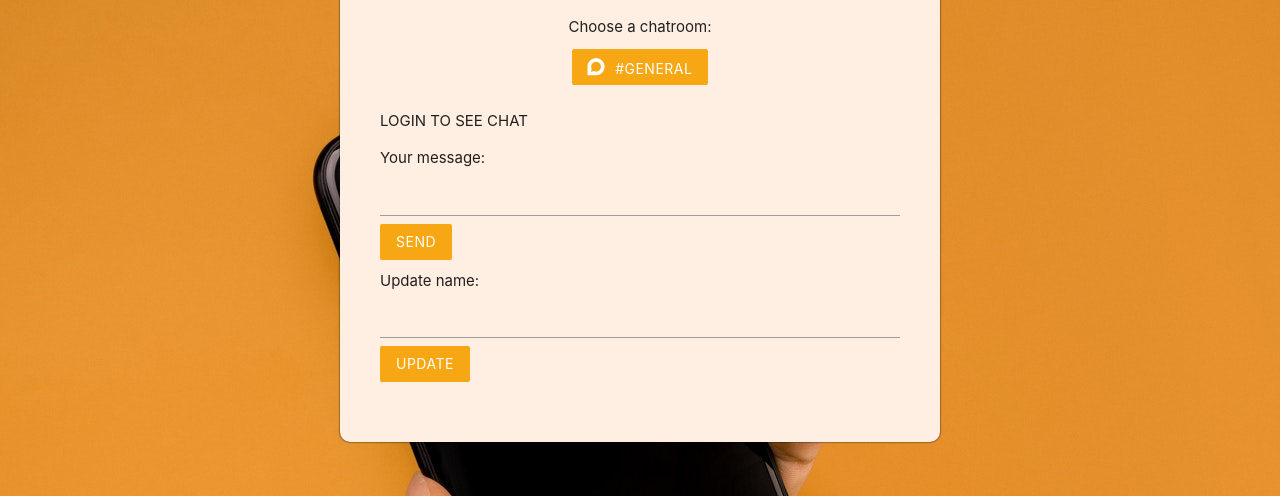
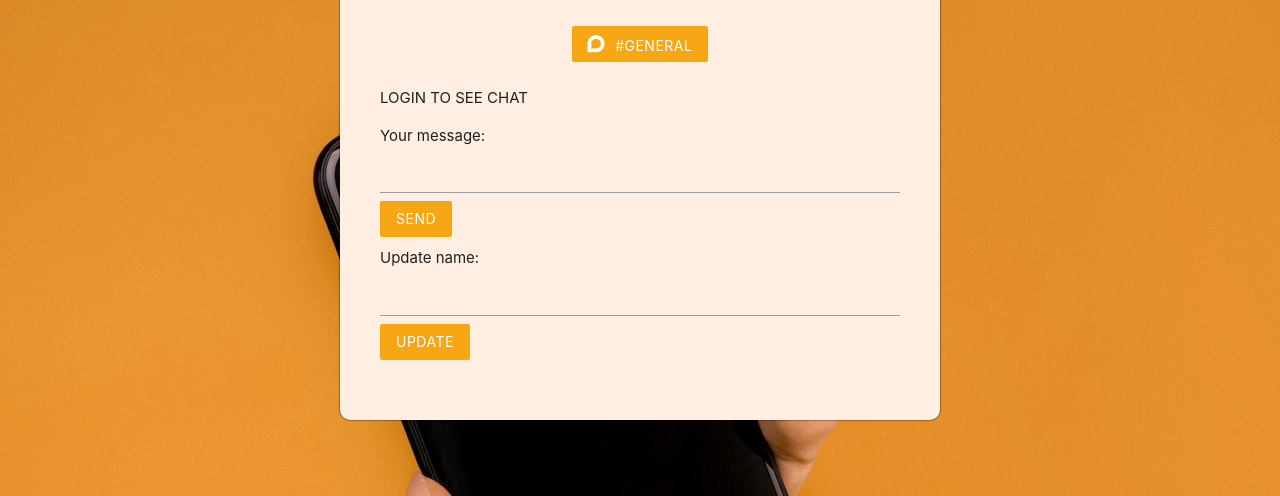
Before and after one commit to RicardoBernardo870/ChatRoom, a plain HTML site: page index.html in a window 1280 px wide. Shown: the part 304-800 px from the top of the page. Drawn offline with nearby package versions, Linux system fonts and the light colour scheme; no server answers.

Commit message:
Update index.html

```diff
--- a/index.html
+++ b/index.html
@@ -92,7 +92,7 @@
 
 <!-- buttons for chatrooms -->
 <div class="chat-rooms mb-3 center-align">
-    <div>Choose a chatroom:</div>
+
     <button class="btn" id="general"><i class="fab fa-discourse"></i><span>#general</span></button>
 </div>
 
```
